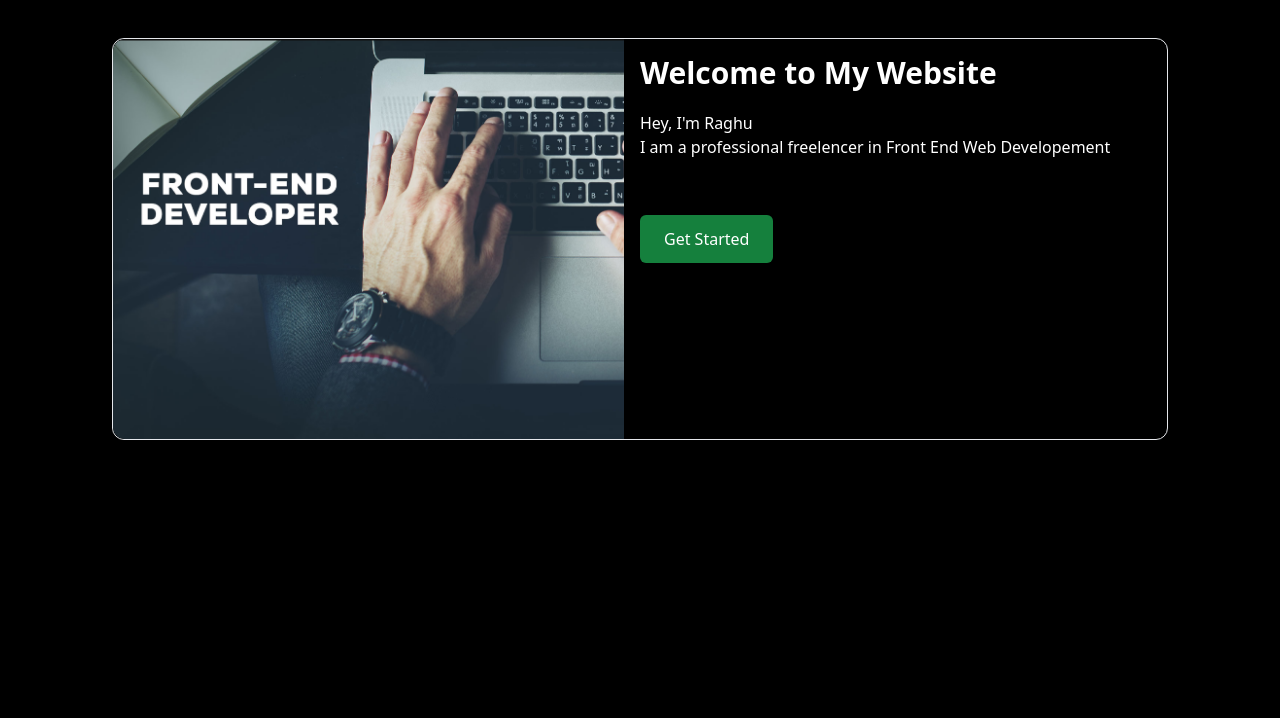
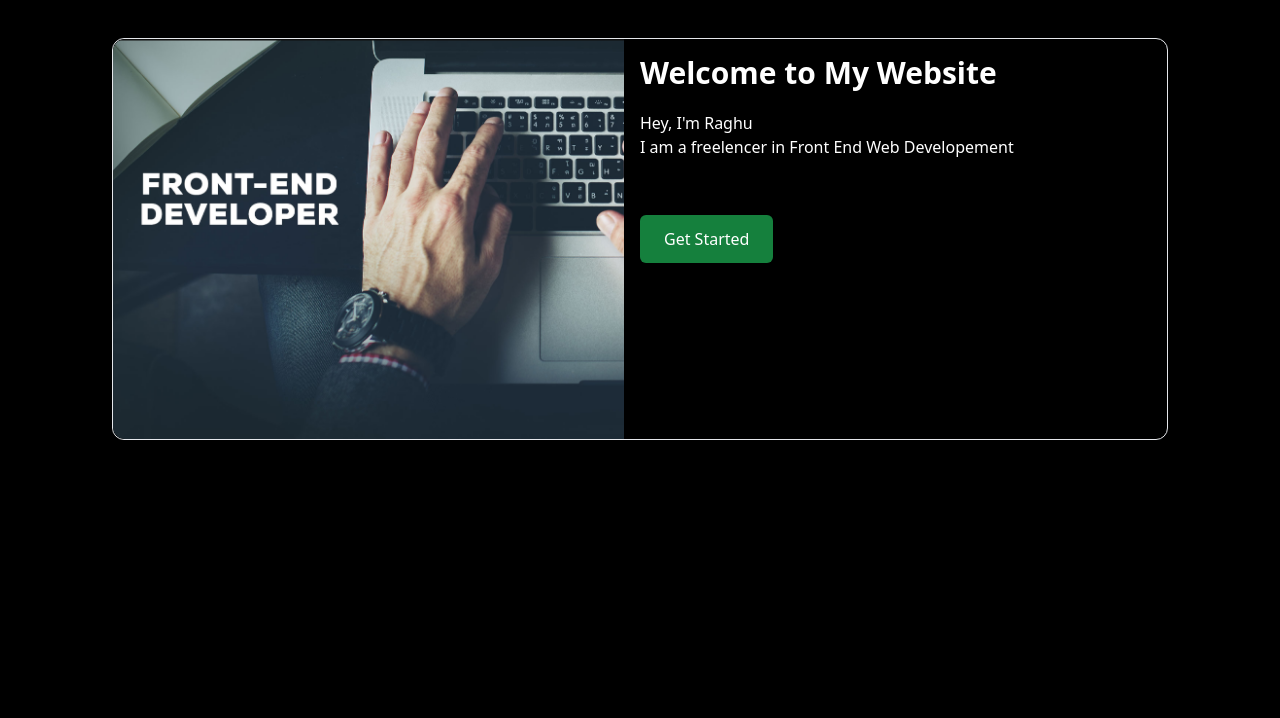
Before and after one commit to devil-mask1432/tailwindweb, a website: page index.html in a window 1280 px wide. Shown: the part 82-800 px from the top of the page. Drawn offline with Linux system fonts and the light colour scheme.

Commit message:
index.html file modified

```diff
--- a/index.html
+++ b/index.html
@@ -76,7 +76,7 @@
           Welcome to My Website
         </h1>
         <p>Hey, I'm Raghu</p>
-        <p class="mb-14">I am a professional freelencer in Front End Web Developement</p>
+        <p class="mb-14">I am a freelencer in Front End Web Developement</p>
         <a href="#services" class="">
           <button class="px-6 bg-green-700 py-3 rounded-md text-white">
             Get Started
```
